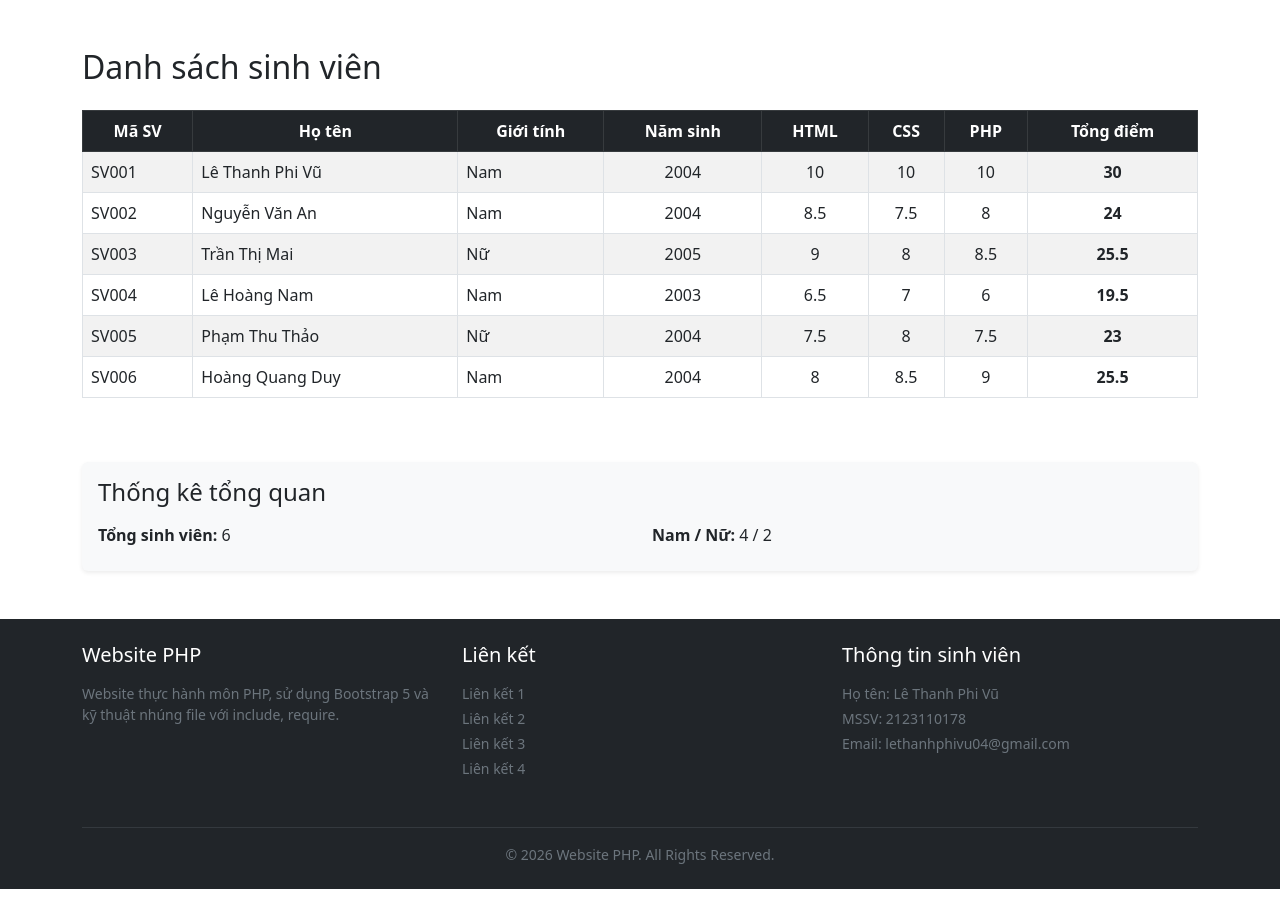
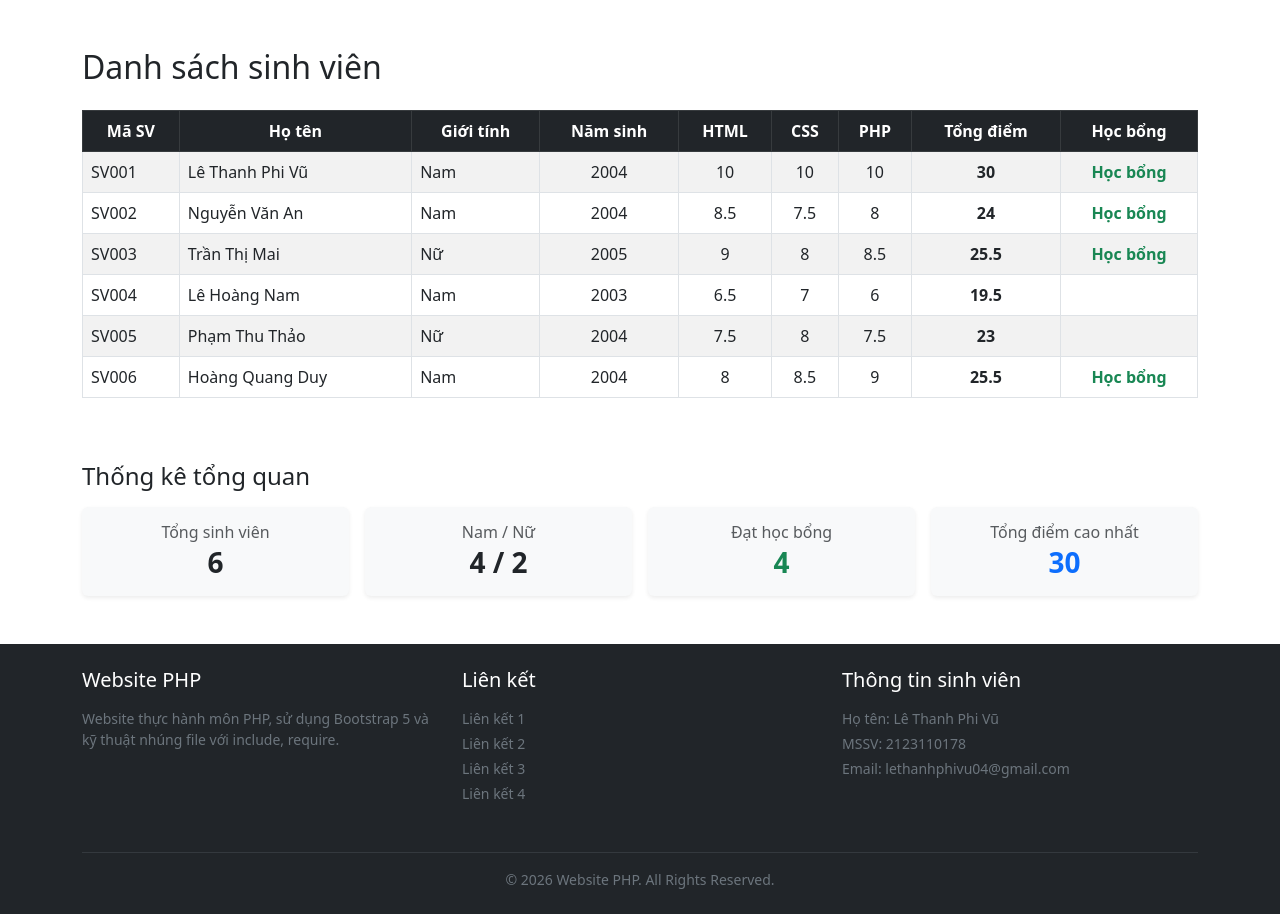
Before and after one commit to lethanhphivu04-lgtm/LeThanhPhiVu_LTW1, a PHP site: page /Lab3/index2.php in a window 1280 px wide. Shown: the part 56-970 px from the top of the page. Before the commit the page ends 945 px from the top, so only its background shows below. Run offline with PHP 8.4, Linux system fonts and the light colour scheme.

Commit message:
add concise scholarship column and clean 4-card dashboard

```diff
--- a/Lab3/classes/Student.php
+++ b/Lab3/classes/Student.php
@@ -25,9 +25,15 @@ class Student
         return $this->scoreHtml + $this->scoreCss + $this->scorePhp;
     }
 
+    public function isScholarship()
+    {
+        return ($this->calculateTotal() >= 24 && $this->scoreHtml >= 7 && $this->scoreCss >= 7 && $this->scorePhp >= 7);
+    }
+
     public function displayInfo()
     {
         $total = $this->calculateTotal();
+        $scholarship = $this->isScholarship() ? "Học bổng" : "";
 
         echo "<tr>";
         echo "<td>" . $this->studentId . "</td>";
@@ -38,6 +44,7 @@ class Student
         echo "<td class=\"text-center\">" . $this->scoreCss . "</td>";
         echo "<td class=\"text-center\">" . $this->scorePhp . "</td>";
         echo "<td class=\"text-center fw-bold\">" . $total . "</td>";
+        echo "<td class=\"text-center text-success fw-bold\">" . $scholarship . "</td>";
         echo "</tr>";
     }
 }
--- a/Lab3/index2.php
+++ b/Lab3/index2.php
@@ -14,12 +14,20 @@ $students = [
 $totalStudents = count($students);
 $maleCount = 0;
 $femaleCount = 0;
+$scholarshipCount = 0;
+$maxTotal = 0;
 
 foreach ($students as $st) {
     if ($st->gender == "Nam") {
         $maleCount++;
     } else {
         $femaleCount++;
+    }
+    if ($st->isScholarship()) {
+        $scholarshipCount++;
+    }
+    if ($st->calculateTotal() > $maxTotal) {
+        $maxTotal = $st->calculateTotal();
     }
 }
 ?>
@@ -39,6 +47,7 @@ foreach ($students as $st) {
                     <th>CSS</th>
                     <th>PHP</th>
                     <th>Tổng điểm</th>
+                    <th>Học bổng</th>
                 </tr>
             </thead>
             <tbody>
@@ -51,16 +60,30 @@ foreach ($students as $st) {
         </table>
     </div>
 
-    <div class="card bg-light border-0 shadow-sm">
-        <div class="card-body">
-            <h4 class="card-title mb-3">Thống kê tổng quan</h4>
-            <div class="row">
-                <div class="col-md-6 mb-2">
-                    <strong>Tổng sinh viên:</strong> <?php echo $totalStudents; ?>
-                </div>
-                <div class="col-md-6 mb-2">
-                    <strong>Nam / Nữ:</strong> <?php echo $maleCount . " / " . $femaleCount; ?>
-                </div>
+    <h4 class="mb-3">Thống kê tổng quan</h4>
+    <div class="row g-3 text-center mb-5">
+        <div class="col-md-3">
+            <div class="card bg-light border-0 shadow-sm p-3">
+                <h6 class="text-muted mb-1">Tổng sinh viên</h6>
+                <h3 class="mb-0 fw-bold"><?php echo $totalStudents; ?></h3>
+            </div>
+        </div>
+        <div class="col-md-3">
+            <div class="card bg-light border-0 shadow-sm p-3">
+                <h6 class="text-muted mb-1">Nam / Nữ</h6>
+                <h3 class="mb-0 fw-bold"><?php echo $maleCount . " / " . $femaleCount; ?></h3>
+            </div>
+        </div>
+        <div class="col-md-3">
+            <div class="card bg-light border-0 shadow-sm p-3">
+                <h6 class="text-muted mb-1">Đạt học bổng</h6>
+                <h3 class="mb-0 fw-bold text-success"><?php echo $scholarshipCount; ?></h3>
+            </div>
+        </div>
+        <div class="col-md-3">
+            <div class="card bg-light border-0 shadow-sm p-3">
+                <h6 class="text-muted mb-1">Tổng điểm cao nhất</h6>
+                <h3 class="mb-0 fw-bold text-primary"><?php echo $maxTotal; ?></h3>
             </div>
         </div>
     </div>
```
